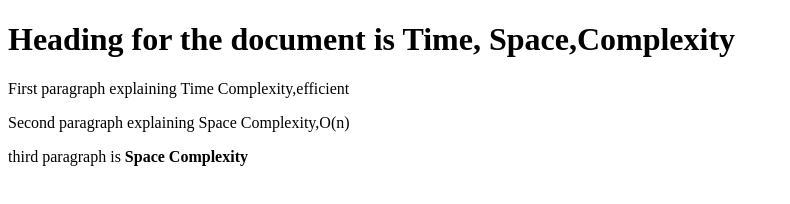
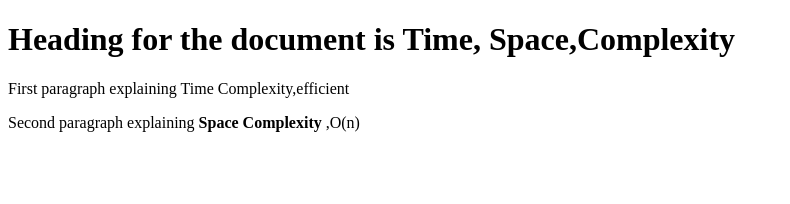
Before and after one commit to acciojob/time-and-space-complexity-Sathiya200010, a website: page main.html in a window 1280 px wide. Shown: the whole page, without its empty margins (0-790 px from the left). Drawn offline with Linux system fonts and the light colour scheme.

Commit message:
created a submission

```diff
--- a/main.html
+++ b/main.html
@@ -10,8 +10,8 @@
 	<!-- the entire body must be written by student -->
 	<h1>Heading for the document is Time, Space,Complexity</h1>
 	<p>First paragraph explaining Time Complexity,efficient</p>
-	<p>Second paragraph explaining Space Complexity,O(n)</p>
-	<p>third paragraph is <b>Space Complexity</b></p>
+	<p>Second paragraph explaining <b>Space Complexity</b> ,O(n)</p>
+
     <script type="text/javascript" src="./script.js">
 </script>
 
```
